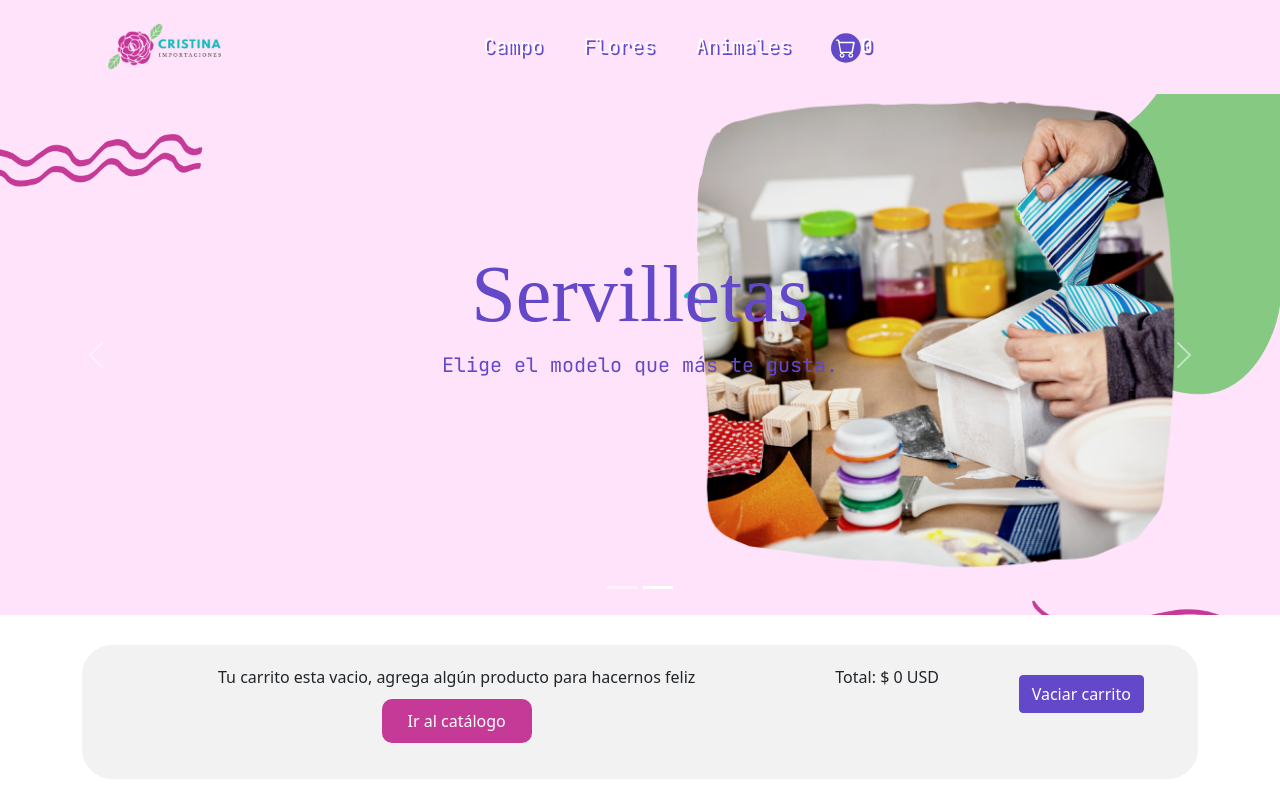
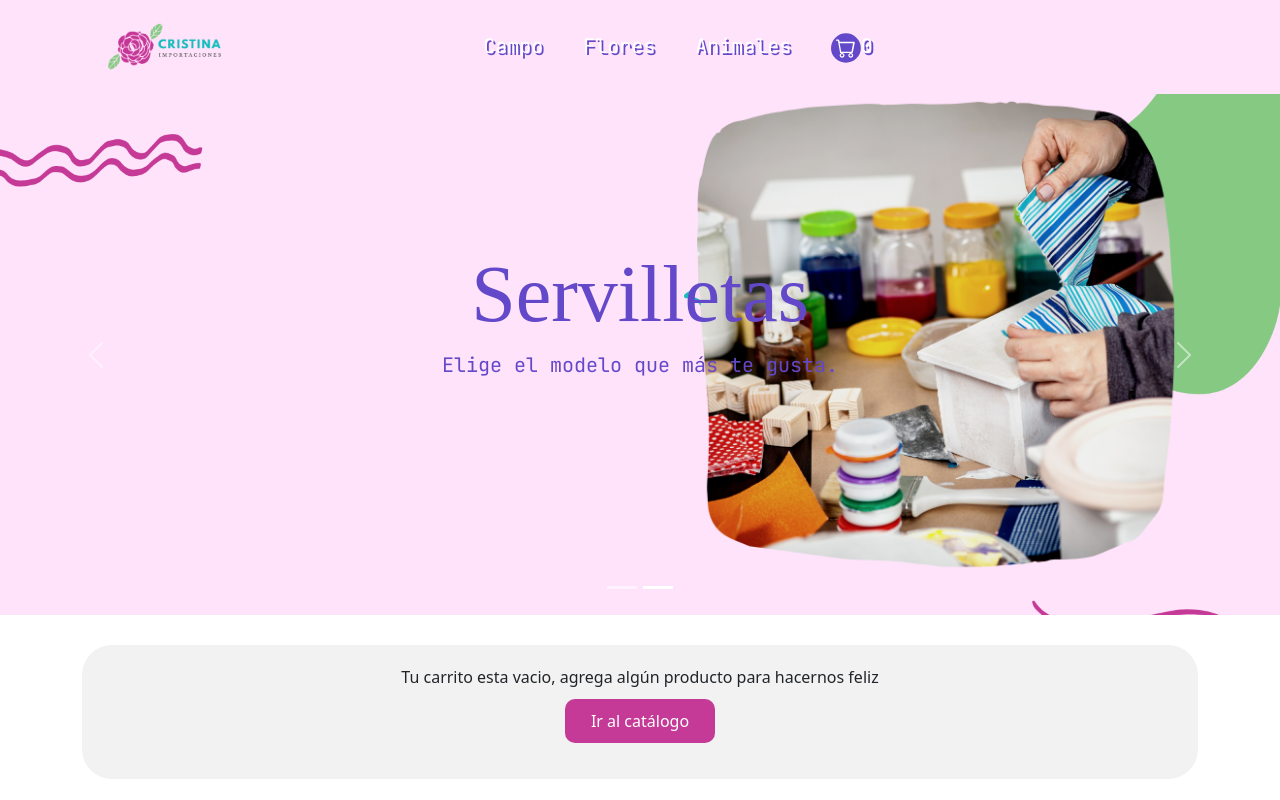
Before and after one commit to ClaudiaPrez88/tiendaClaudiaPerez, a React (Create React App) app: page /carrito in a window 1280 px wide. Shown: the top 800 px of the page. Built offline with nearby package versions, Linux system fonts and the light colour scheme; a web font is replaced by a local one.

Commit message:
firebase 1

```diff
--- a/src/App.css
+++ b/src/App.css
@@ -71,10 +71,10 @@ body{
   display: inline-block;
 }
 .hide  {
-  display: none
+  display: none !important;
 }
 .show {
-display:none;
+display:block !important;
 }
 #carrito-compras{
   margin: 50px 0px;
--- a/src/components/CartDetail.js
+++ b/src/components/CartDetail.js
@@ -1,15 +1,13 @@
-import react, { useState } from "react";
-import { useContext } from 'react';
+import react, { useContext} from "react";
 import { contexto } from './CartContext';
 import {Button, Col, Row} from 'react-bootstrap';
 import 'bootstrap/dist/css/bootstrap.min.css';
-import { Link } from "react-router-dom";
+import TotalCart from "./TotalCart";
 
 import React from 'react'
 
 function CartDetail() {
-    const ctxCartItemDetail = useContext(contexto);
-    const {deleteItem, carrito, deleteAll} = useContext(contexto);
+    const {deleteItem, carrito} = useContext(contexto);
 
     function createMarkup() {
       if (carrito.length == 0){
@@ -17,22 +15,9 @@ function CartDetail() {
       }
     };
 
-    const vaciar = () => {
-      deleteAll();
-    }
     const borrar = () => {
       deleteItem();
     }
-
-     const precio = carrito.map((item => item.cantidad*item.price))
-     let precioTotal = 0;
-      for (let i = 0; i < precio.length; i++) {
-        precioTotal += precio[i];
-      }
-
-
-
-
 
 
   return (
@@ -58,22 +43,17 @@ function CartDetail() {
                 <span>Remover</span>
                 </Button>
                 </Col>
+                <TotalCart/>
                 </Row>
-
             </div>
           )})}
-          <Row className="justify-content">
-          <Col xs={8}>
 
-          <p className="text-center" dangerouslySetInnerHTML={createMarkup()}></p>
-          </Col>
-          <Col xs={2}>  <p>Total: {`$ ${precioTotal} USD`}</p></Col>
-          <Col xs={2}>
-          <Button  className="" onClick={vaciar}>
-              Vaciar carrito
-                </Button>
-          </Col>
-          </Row>
+              <Row>
+              <Col xs={12}>
+                <p className="text-center" dangerouslySetInnerHTML={createMarkup()}></p>
+              </Col>
+
+              </Row>
 
 
     </div>
--- /dev/null
+++ b/src/components/TotalCart.js
@@ -0,0 +1,26 @@
+import React , { useContext} from 'react'
+import {Button, Col} from 'react-bootstrap';
+import 'bootstrap/dist/css/bootstrap.min.css';
+import { contexto } from './CartContext';
+
+function TotalCart() {
+    const { carrito, deleteAll} = useContext(contexto);
+
+    const vaciar = () => {
+        deleteAll();
+      }
+      const precio = carrito.map((item => item.cantidad*item.price))
+      let precioTotal = 0;
+       for (let i = 0; i < precio.length; i++) {
+         precioTotal += precio[i];
+       }
+
+  return (
+    <>
+        <Col xs={{span: 2, offset: 8}}>  <p>Total: {`$ ${precioTotal} USD`}</p></Col>
+        <Col xs={2}> <Button onClick={vaciar}>Vaciar carrito</Button></Col>
+    </>
+  )
+}
+
+export default TotalCart
```
